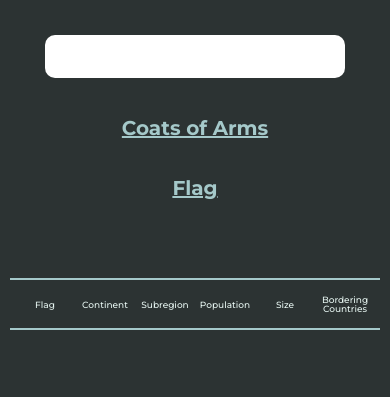
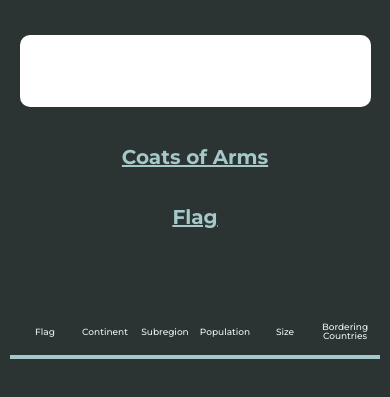
Before and after one commit to bp277/nation-guess-game, a plain HTML site: page index.html in a window 390 px wide. Shown: the part 363-760 px from the top of the page. Drawn offline with nearby package versions, Linux system fonts and the light colour scheme; no server answers.

Commit message:
Css make up

```diff
--- a/css/style.css
+++ b/css/style.css
@@ -139,7 +139,7 @@ main .title {
 }
 
 main input {
-  width: 390px;
+  width: 500px;
   padding: 20px;
   border-radius: 10px;
   border: none;
@@ -210,7 +210,6 @@ main input:focus {
 
 .answers-wrapper {
   display: block;
-  border-top: 2px solid #a5c9ca;
   border-bottom: 2px solid #a5c9ca;
   margin-left: 10px;
   margin-right: 10px;
@@ -220,6 +219,7 @@ main input:focus {
 .answers {
   margin: 0 auto;
   background-color: #395b64;
+  border-top: 2px solid #a5c9ca;
   max-height: 344px;
   overflow: auto;
 }
@@ -310,28 +310,7 @@ main input:focus {
   left: 0;
 }
 
-/* Scrollbar */
 
-/* width */
-::-webkit-scrollbar {
-  width: 5px;
-}
-
-/* Track */
-::-webkit-scrollbar-track {
-  background: #f1f1f1;
-}
-
-/* Handle */
-::-webkit-scrollbar-thumb {
-  background: #a5c9ca;
-  border-radius: 10px;
-}
-
-/* Handle on hover */
-::-webkit-scrollbar-thumb:hover {
-  background: #a5c9ca;
-}
 
 @media (max-width: 768px) {
   .tutorial-modal {
@@ -353,6 +332,11 @@ main input:focus {
   }
 }
 @media (max-width: 576px) {
+  main input {
+    width: 90%
+  }
+
+
   .search-list {
     bottom: 284px;
   }
@@ -373,14 +357,14 @@ main input:focus {
   .size.lower::after,
   .borders.lower::after {
     font-size: 14px;
-    top: 41px;
+    top: 46px;
   }
 
   .population.higher::after,
   .size.higher::after,
   .borders.higher::after {
     font-size: 14px;
-    top: 2px;
+    top: 9px;
   }
 }
 @media (max-width: 425px) {
@@ -403,14 +387,6 @@ main input:focus {
   }
   .tutorial-modal {
     width: 80%;
-  }
-  main input {
-    width: 300px;
-    padding: 10px;
-    border-radius: 10px;
-    border: none;
-    margin-bottom: 20px;
-    font-size: 20px;
   }
 
   .search-list {
```
